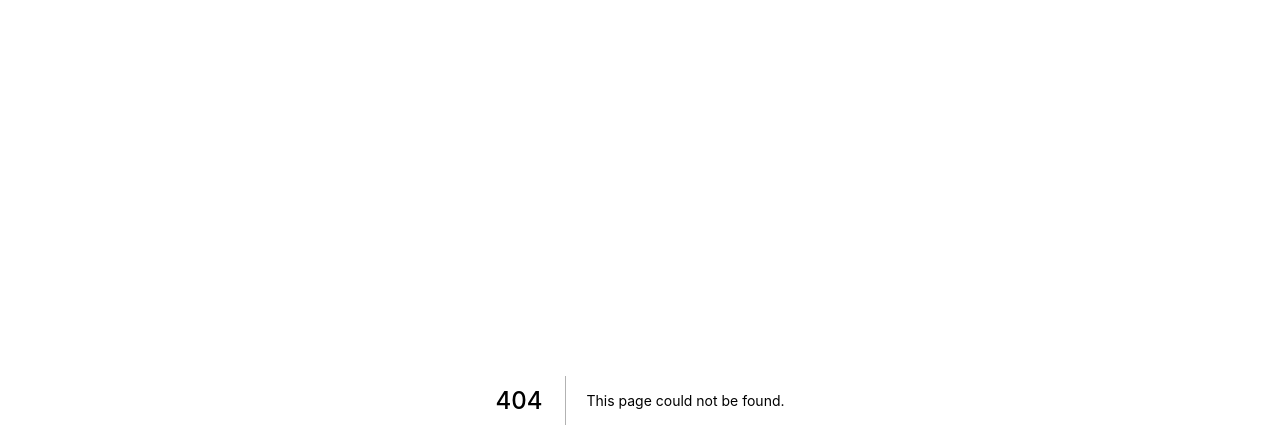
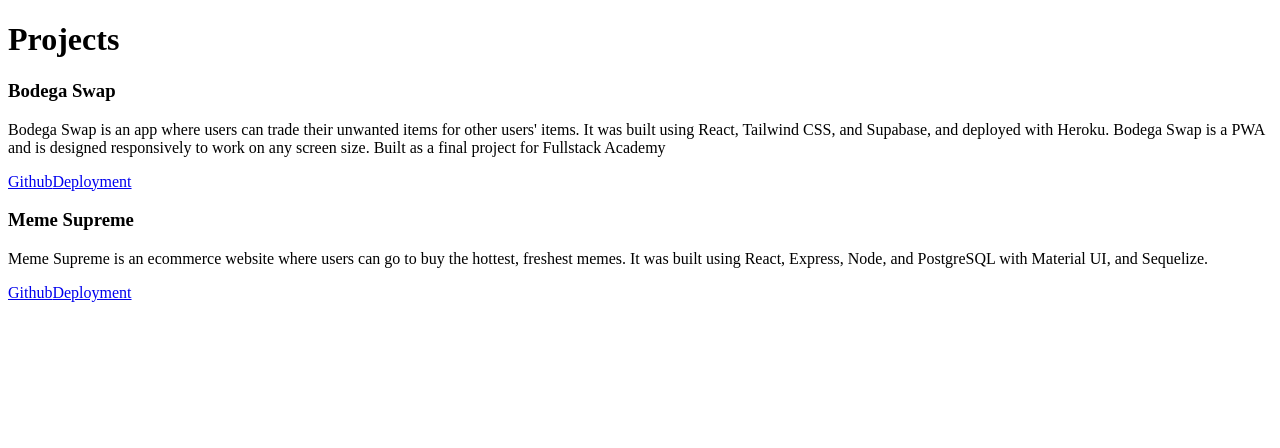
Before and after one commit to cjforbz/personal-site, a Next.js app: page /projects in a window 1280 px wide. Before the commit this address had no page. Shown: the top 448 px of the page. Built offline with nearby package versions, Linux system fonts and the light colour scheme.

Commit message:
Projects (#2)
* built out skeleton of projects page, wrote descriptions/links/etc. for current projects

* Rendered the appropriate project info

* updated gitignore to stop tracking hot reload changes to the .next cache and static directories.

```diff
--- /dev/null
+++ b/pages/projects.tsx
@@ -0,0 +1,20 @@
+import projects from '../public/projects';
+const Projects = () => {
+  return (
+    <div id="projects">
+      <h1>Projects</h1>
+      {projects.map((project, idx) => {
+        return (
+          <div className="project" key={idx}>
+            <h3>{project.name}</h3>
+            <p>{project.description}</p>
+            <a href={project.github}>Github</a>
+            <a href={project.deployment}>Deployment</a>
+          </div>
+        );
+      })}
+    </div>
+  );
+};
+
+export default Projects;
--- /dev/null
+++ b/public/projects.ts
@@ -0,0 +1,16 @@
+const projects = [
+  {
+    name: 'Bodega Swap',
+    description: `Bodega Swap is an app where users can trade their unwanted items for other users' items. It was built using React, Tailwind CSS, and Supabase, and deployed with Heroku. Bodega Swap is a PWA and is designed responsively to work on any screen size. Built as a final project for Fullstack Academy`,
+    github: 'https://github.com/FSA-Capstone-2201-Team-7/bodega-swap',
+    deployment: 'https://bodega-swap.herokuapp.com/',
+  },
+  {
+    name: 'Meme Supreme',
+    description: `Meme Supreme is an ecommerce website where users can go to buy the hottest, freshest memes. It was built using React, Express, Node, and PostgreSQL with Material UI, and Sequelize.`,
+    github: 'https://github.com/popplio-powersquad/graceshopper',
+    deployment: 'https://meme-supreme.herokuapp.com/',
+  },
+];
+
+export default projects;
```
Also changed, not shown: 1 other file (tests, documents, lock files or other folders).
